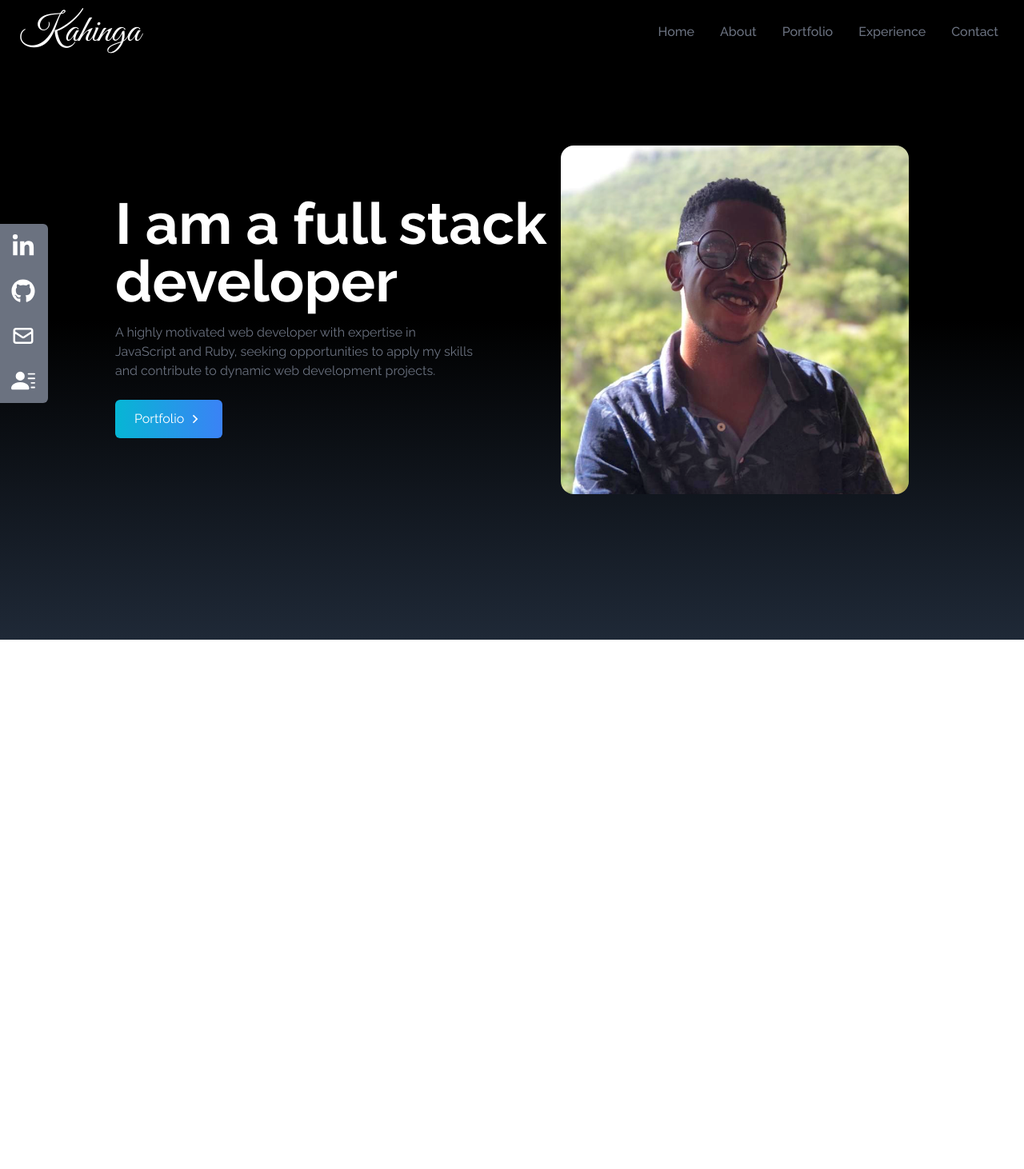
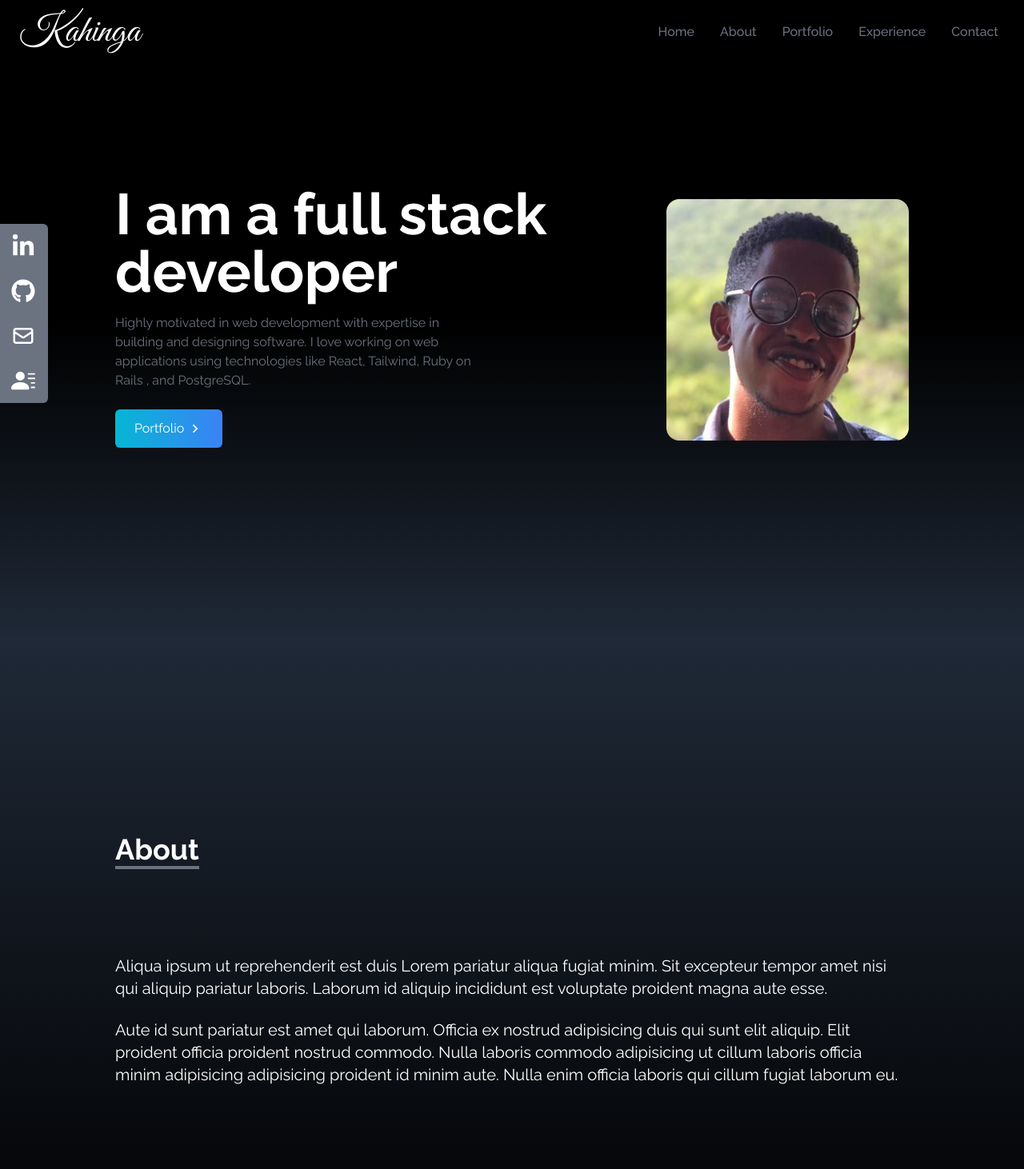
Before and after one commit to KahingaK/personal-website, a React (Create React App) app: page / in a window 1280 px wide. Shown: the top 1462 px of the page at 80% size. Before the commit the page ends 800 px from the top, so only its background shows below. Built offline with nearby package versions, Linux system fonts and the light colour scheme.

Commit message:
Completed About page

```diff
--- a/src/App.js
+++ b/src/App.js
@@ -1,6 +1,7 @@
 import Home from "./components/Home";
 import NavBar from "./components/NavBar";
 import SocialLinks from "./components/SocialLinks";
+import About from "./components/About";
 
 
 function App() {
@@ -9,7 +10,10 @@ function App() {
 
     <NavBar/>
     <Home/>
+    <About/>
+
     <SocialLinks/>
+
     </div>
   );
 }
--- /dev/null
+++ b/src/components/About.js
@@ -0,0 +1,26 @@
+import React from 'react'
+
+function About() {
+  return (
+    <div name = "about" className='w-full h-screen bg-gradient-to-b from-gray-800 to-black text-white'>
+        <div className=' max-w-screen-lg p-4 mx-auto flex flex-col justify-center w-full h-full'>
+            <div className='pb-8'>
+                <p className='text-4xl font-bold inline border-b-4 border-gray-500'>About</p>
+
+            </div>
+            <p className='text-xl mt-20'>
+                Aliqua ipsum ut reprehenderit est duis Lorem pariatur aliqua fugiat minim. Sit excepteur tempor amet nisi qui aliquip pariatur laboris. Laborum id aliquip incididunt est voluptate proident magna aute esse.
+
+            </p>
+
+            <br/>
+
+            <p className='text-xl'>
+                Aute id sunt pariatur est amet qui laborum. Officia ex nostrud adipisicing duis qui sunt elit aliquip. Elit proident officia proident nostrud commodo. Nulla laboris commodo adipisicing ut cillum laboris officia minim adipisicing adipisicing proident id minim aute. Nulla enim officia laboris qui cillum fugiat laborum eu.
+            </p>
+        </div>
+    </div>
+  )
+}
+
+export default About
--- a/src/components/Home.js
+++ b/src/components/Home.js
@@ -5,13 +5,15 @@ import {RiArrowRightSLine} from 'react-icons/ri'
 function Home() {
   return (
     <div name= "home" className='h-screen w-full bg-gradient-to-b from-black via-black to-gray-800 ' >
-      <div className=' max-w-screen-lg mx-auto flex flex-col items-center justify-center h-full px-4 md:flex-row '>
+      <div className=' max-w-screen-lg mx-auto flex flex-col items-center justify-center h-full px-4 md:flex-row'>
         <div className=' flex flex-col justify-center h-full'>
           <h2 className='text-4xl sm:text-7xl font-bold text-white'>
             I am a full stack developer
           </h2>
           <p className=' text-gray-500 py-4 max-w-md'>
-          A highly motivated web developer with expertise in JavaScript and Ruby, seeking opportunities to apply my skills and contribute to dynamic web development projects.
+          Highly motivated in web development with expertise in building and designing  software.
+          I love working on web applications using technologies like
+          React, Tailwind, Ruby on Rails , and PostgreSQL.
 
           </p>
           <div>
--- /dev/null
+++ b/src/components/Portfolio.js
@@ -0,0 +1,9 @@
+import React from 'react'
+
+function Portfolio() {
+  return (
+    <div>Portfolio</div>
+  )
+}
+
+export default Portfolio
```
Also changed, not shown: src/assets/heroImage.png.
